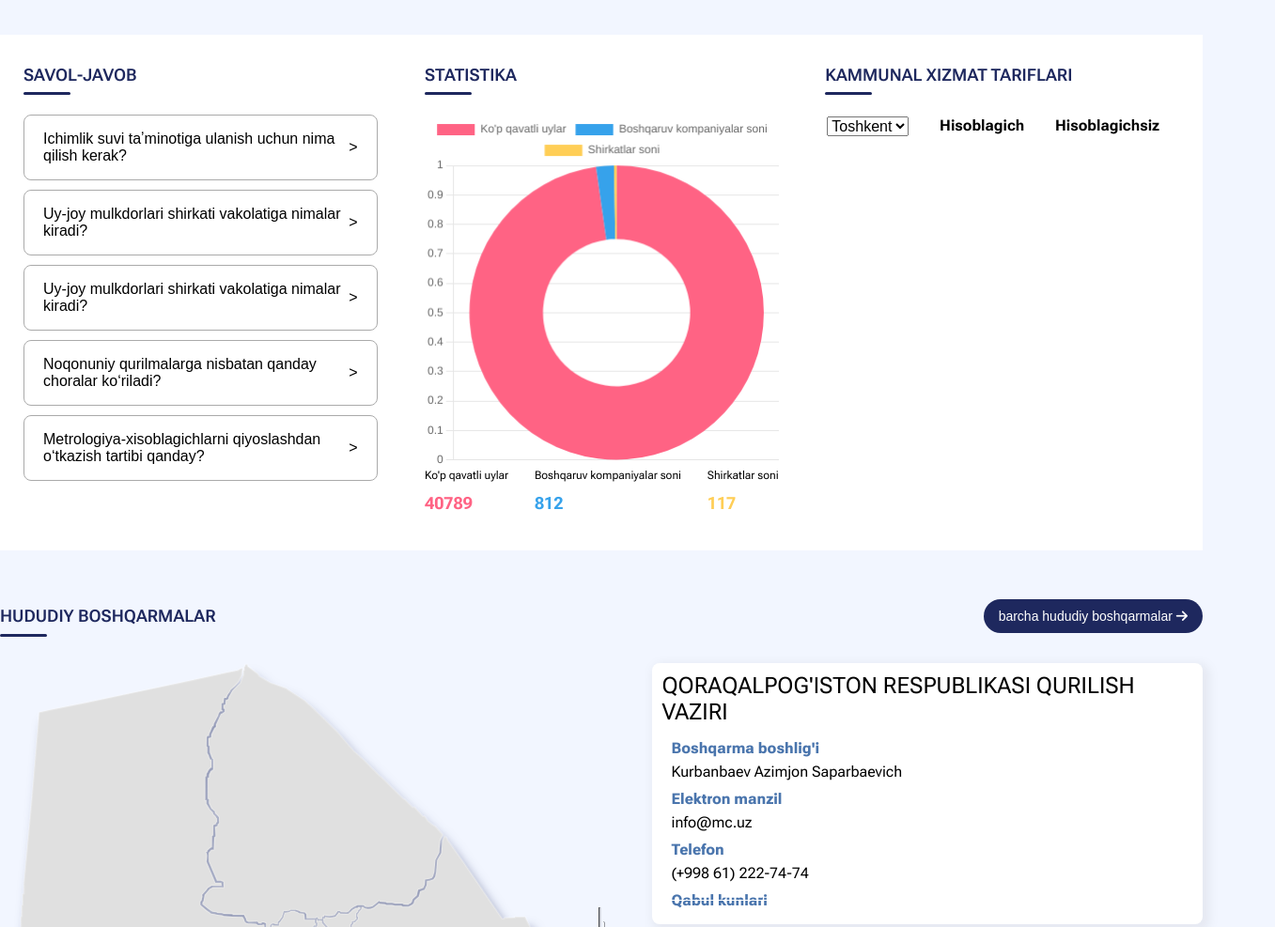
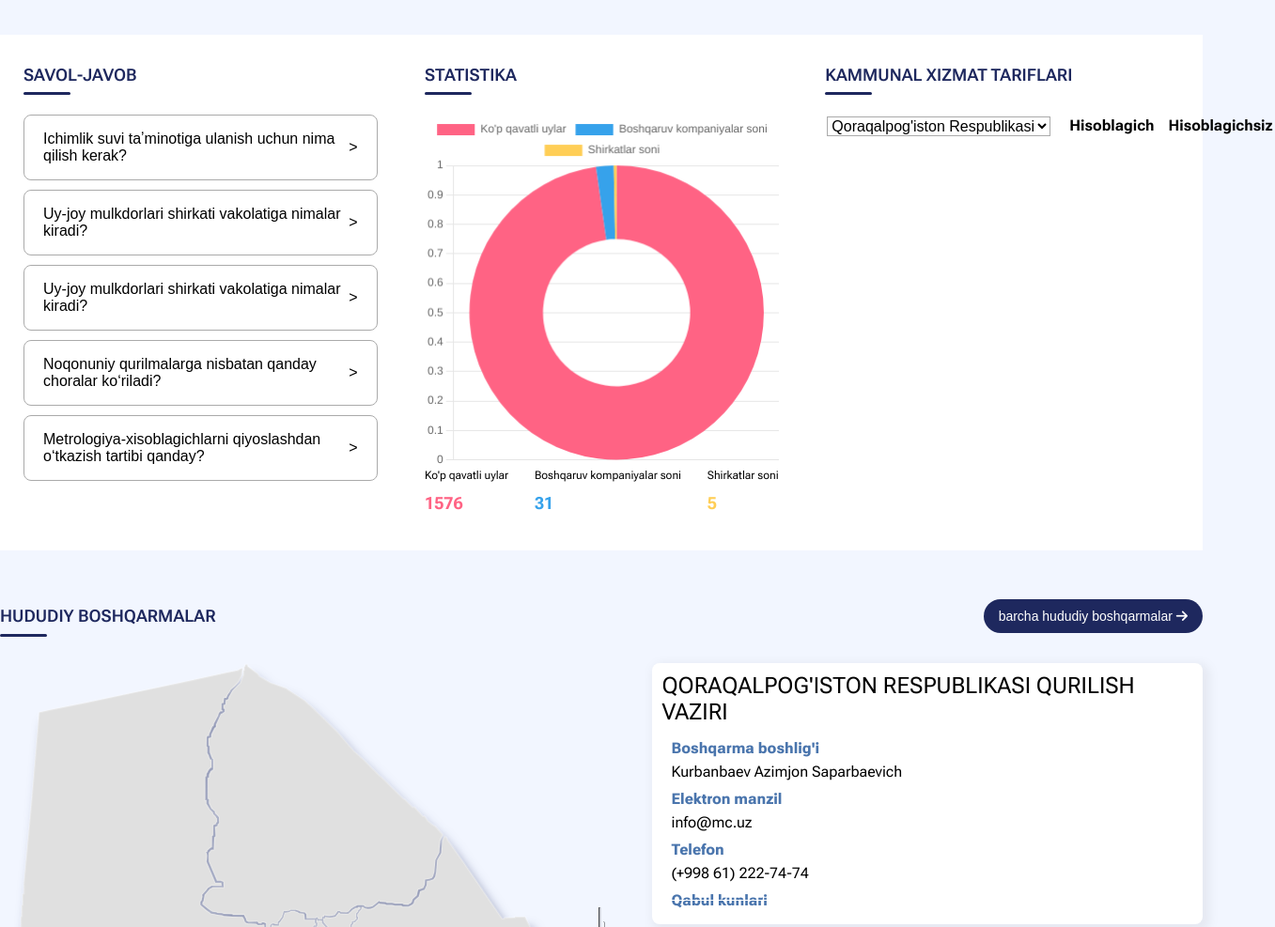
Before and after one commit to akbarsharofiddinov/qurilish, a plain HTML site: page index.html in a window 1280 px wide. Shown: the part 2500-3487 px from the top of the page at 94% size, 1357 px wide, since content can reach past the window. Drawn offline with nearby package versions, Linux system fonts and the light colour scheme.

Commit message:
Chartjs select region updating values

```diff
--- a/index.html
+++ b/index.html
@@ -932,15 +932,27 @@
               <thead>
                 <tr>
                   <th>
-                    <select>
-                      <option value="tashkent">Toshkent</option>
-                      <option value="tashkent">Toshkent</option>
-                      <option value="tashkent">Toshkent</option>
-                      <option value="tashkent">Toshkent</option>
-                      <option value="tashkent">Toshkent</option>
-                      <option value="tashkent">Toshkent</option>
-                      <option value="tashkent">Toshkent</option>
-                      <option value="tashkent">Toshkent</option>
+                    <select id="selectRegion">
+                      <option value="qr_res">
+                        Qoraqalpog'iston Respublikasi
+                      </option>
+                      <option value="nukus_city">Nukus shaxri</option>
+                      <option value="amudaryo">Amudaryo tumani</option>
+                      <option value="beruniy">Beruniy tumani</option>
+                      <option value="bozatov">Bozatov tumani</option>
+                      <option value="kegeyli">Kegeyli tumani</option>
+                      <option value="qonlikol">Qonlikol tumani</option>
+                      <option value="qoraozak">Qoraozak tumani</option>
+                      <option value="qongirot">Qong'irot tumani</option>
+                      <option value="moynoq">Moynoq tumani</option>
+                      <option value="nukus">Nukus tumani</option>
+                      <option value="taxiatash">Taxiatash tumani</option>
+                      <option value="taxtakopir">Taxtakopir tumani</option>
+                      <option value="tortkol">Tortkol tumani</option>
+                      <option value="xujayli">Xujayli tumani</option>
+                      <option value="chimbay">Chimbay tumani</option>
+                      <option value="shumanay">Shumanay tumani</option>
+                      <option value="ellikqala">Ellikqala tumani</option>
                     </select>
                   </th>
                   <th>Hisoblagich</th>
--- a/src/Js/app.js
+++ b/src/Js/app.js
@@ -68,18 +68,165 @@ accordionBtns.forEach((button, index) => {
 const doughnut = document.getElementById("myChart");
 const renderVals = document.createElement("div");
 
-const vals = [
-  { title: "Ko'p qavatli uylar", value: 40789 },
-  { title: "Boshqaruv kompaniyalar soni", value: 812 },
-  { title: "Shirkatlar soni", value: 117 },
-];
+const selectRegionEl = document.getElementById("selectRegion");
+
+// Regions & Vals
+const regionsAndVals = {
+  qr_res: {
+    name: "Qoraqalpoq",
+    vals: [
+      { title: "Ko'p qavatli uylar", value: 1576 },
+      { title: "Boshqaruv kompaniyalar soni", value: 31 },
+      { title: "Shirkatlar soni", value: 5 },
+    ],
+  },
+  nukus_city: {
+    name: "Nukus shaxri",
+    vals: [
+      { title: "Ko'p qavatli uylar", value: 663 },
+      { title: "Boshqaruv kompaniyalar soni", value: 10 },
+      { title: "Shirkatlar soni", value: 1 },
+    ],
+  },
+  amudaryo: {
+    name: "Amudaryo tumani",
+    vals: [
+      { title: "Ko'p qavatli uylar", value: 60 },
+      { title: "Boshqaruv kompaniyalar soni", value: 3 },
+      { title: "Shirkatlar soni", value: 0 },
+    ],
+  },
+  beruniy: {
+    name: "Beruniy tumani",
+    vals: [
+      { title: "Ko'p qavatli uylar", value: 85 },
+      { title: "Boshqaruv kompaniyalar soni", value: 1 },
+      { title: "Shirkatlar soni", value: 0 },
+    ],
+  },
+  bozatov: {
+    name: "Bozatov tumani",
+    vals: [
+      { title: "Ko'p qavatli uylar", value: 7 },
+      { title: "Boshqaruv kompaniyalar soni", value: 1 },
+      { title: "Shirkatlar soni", value: 0 },
+    ],
+  },
+  kegeyli: {
+    name: "Kegeyli tumani",
+    vals: [
+      { title: "Ko'p qavatli uylar", value: 24 },
+      { title: "Boshqaruv kompaniyalar soni", value: 1 },
+      { title: "Shirkatlar soni", value: 0 },
+    ],
+  },
+  qonlikol: {
+    name: "Qonlikol tumani",
+    vals: [
+      { title: "Ko'p qavatli uylar", value: 25 },
+      { title: "Boshqaruv kompaniyalar soni", value: 1 },
+      { title: "Shirkatlar soni", value: 0 },
+    ],
+  },
+  qoraozak: {
+    name: "Qoraozak tumani",
+    vals: [
+      { title: "Ko'p qavatli uylar", value: 17 },
+      { title: "Boshqaruv kompaniyalar soni", value: 1 },
+      { title: "Shirkatlar soni", value: 0 },
+    ],
+  },
+  qongirot: {
+    name: "Qong'irot tumani",
+    vals: [
+      { title: "Ko'p qavatli uylar", value: 198 },
+      { title: "Boshqaruv kompaniyalar soni", value: 4 },
+      { title: "Shirkatlar soni", value: 2 },
+    ],
+  },
+  moynoq: {
+    name: "Moynoq tumani",
+    vals: [
+      { title: "Ko'p qavatli uylar", value: 37 },
+      { title: "Boshqaruv kompaniyalar soni", value: 1 },
+      { title: "Shirkatlar soni", value: 0 },
+    ],
+  },
+  nukus: {
+    name: "Nukus tumani",
+    vals: [
+      { title: "Ko'p qavatli uylar", value: 29 },
+      { title: "Boshqaruv kompaniyalar soni", value: 0 },
+      { title: "Shirkatlar soni", value: 1 },
+    ],
+  },
+  taxiatash: {
+    name: "Taxiatash tumani",
+    vals: [
+      { title: "Ko'p qavatli uylar", value: 105 },
+      { title: "Boshqaruv kompaniyalar soni", value: 2 },
+      { title: "Shirkatlar soni", value: 0 },
+    ],
+  },
+  taxtakopir: {
+    name: "Taxtakopir tumani",
+    vals: [
+      { title: "Ko'p qavatli uylar", value: 25 },
+      { title: "Boshqaruv kompaniyalar soni", value: 1 },
+      { title: "Shirkatlar soni", value: 0 },
+    ],
+  },
+  tortkol: {
+    name: "Tortkol tumani",
+    vals: [
+      { title: "Ko'p qavatli uylar", value: 72 },
+      { title: "Boshqaruv kompaniyalar soni", value: 2 },
+      { title: "Shirkatlar soni", value: 0 },
+    ],
+  },
+  xujayli: {
+    name: "Xujayli tumani",
+    vals: [
+      { title: "Ko'p qavatli uylar", value: 107 },
+      { title: "Boshqaruv kompaniyalar soni", value: 1 },
+      { title: "Shirkatlar soni", value: 1 },
+    ],
+  },
+  chimbay: {
+    name: "Chimbay tumani",
+    vals: [
+      { title: "Ko'p qavatli uylar", value: 35 },
+      { title: "Boshqaruv kompaniyalar soni", value: 1 },
+      { title: "Shirkatlar soni", value: 0 },
+    ],
+  },
+  shumanay: {
+    name: "Shumanay tumani",
+    vals: [
+      { title: "Ko'p qavatli uylar", value: 27 },
+      { title: "Boshqaruv kompaniyalar soni", value: 1 },
+      { title: "Shirkatlar soni", value: 0 },
+    ],
+  },
+  ellikqala: {
+    name: "Ellikqala tumani",
+    vals: [
+      { title: "Ko'p qavatli uylar", value: 60 },
+      { title: "Boshqaruv kompaniyalar soni", value: 1 },
+      { title: "Shirkatlar soni", value: 0 },
+    ],
+  },
+};
+
+let vals = regionsAndVals.qr_res.vals;
+
 const backgroundColors = [
   "rgba(255, 99, 132, 1)",
   "rgba(54, 162, 235, 1)",
   "rgba(255, 206, 86, 1)",
 ];
 
-new Chart(doughnut, {
+const myChart = new Chart(document.getElementById("myChart"), {
   type: "doughnut",
   data: {
     labels: vals.map((item) => item.title),
@@ -118,6 +265,31 @@ renderVals.innerHTML = `
 renderVals.classList.add("renderVals");
 
 document.getElementById("chartVals").appendChild(renderVals);
+
+// Change Event
+selectRegionEl.addEventListener("change", (e) => {
+  myChart.data.datasets[0].data = regionsAndVals[e.target.value].vals;
+  vals = regionsAndVals[e.target.value].vals;
+  myChart.update();
+
+  renderVals.innerHTML = `
+  <p>
+    <span>${vals[0].title}</span>
+    <span style="color: ${backgroundColors[0]}">${vals[0].value}</span>
+  </p>
+  <p>
+    <span>${vals[1].title}</span>
+    <span style="color: ${backgroundColors[1]}">${vals[1].value}</span>
+  </p>
+  <p>
+    <span>${vals[2].title}</span>
+    <span style="color: ${backgroundColors[2]}">${vals[2].value}</span>
+  </p>
+`;
+  renderVals.classList.add("renderVals");
+
+  document.getElementById("chartVals").appendChild(renderVals);
+});
 
 // ===========================================
 // Swiper Js
--- a/src/Styles/styles.css
+++ b/src/Styles/styles.css
@@ -913,6 +913,17 @@ section {
   color: #ff6384;
   font-weight: 700;
   font-size: 18px;
+}
+
+.col3 table tr {
+  display: flex;
+  gap: 15px;
+}
+
+#selectRegion {
+  border: 1px solid #aaa;
+  background-color: #fff;
+  margin-right: 5px;
 }
 
 /* =================================================-- */
@@ -1516,6 +1527,11 @@ section {
   .section-resources .section-top {
     padding: 0px 20px;
   }
+
+  .three-section .col3 table tr {
+    flex-direction: column;
+    align-items: start;
+  }
 }
 
 /* Header top Bar */
```
